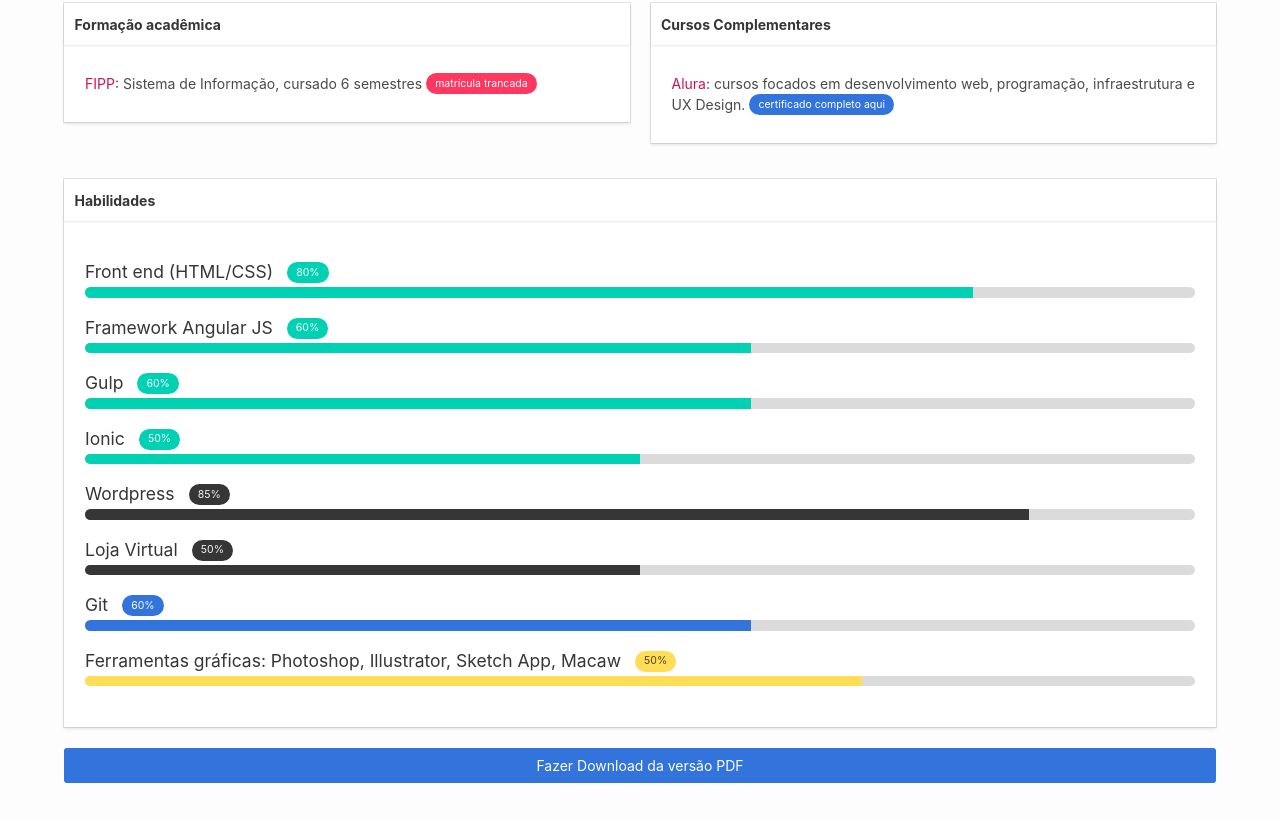
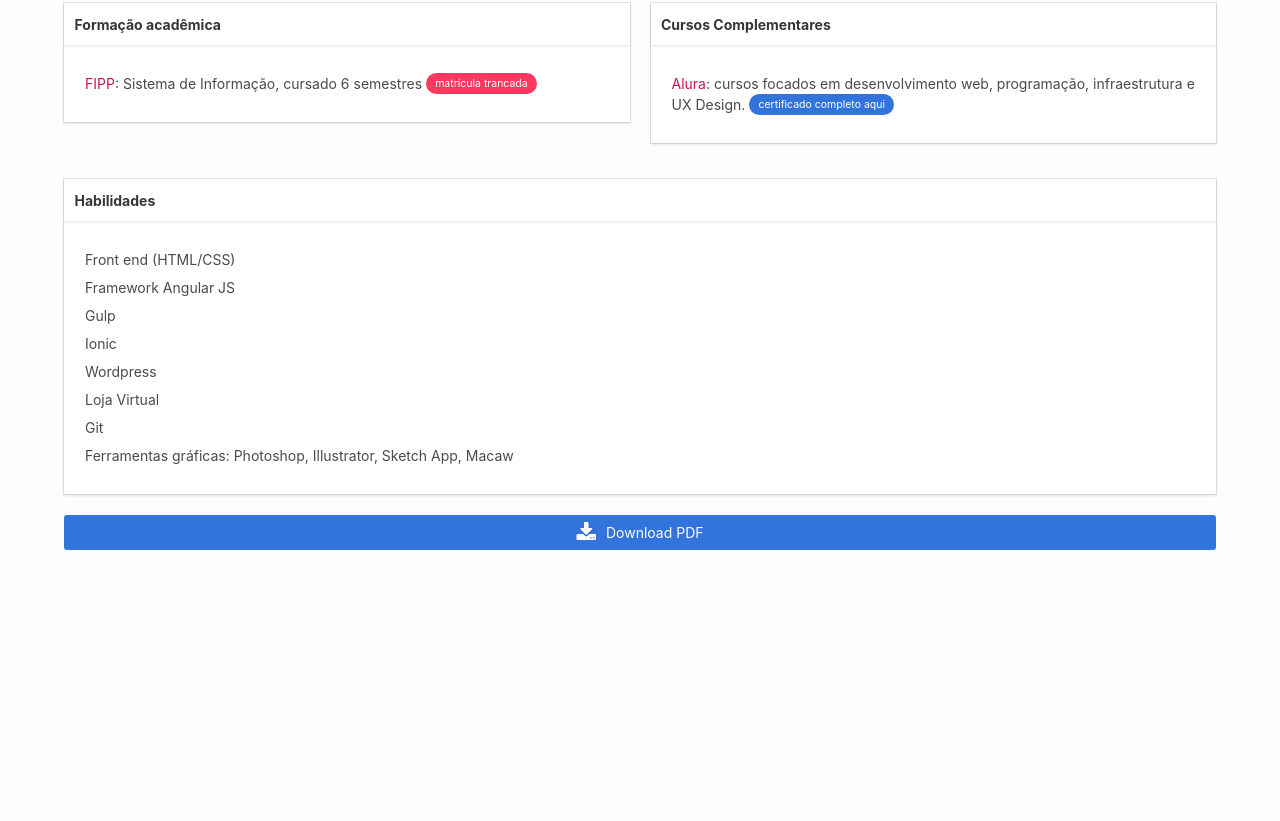
Before and after one commit to andrebrandaoo/andrebrandaoo.github.io, a plain HTML site: page cv.html in a window 1280 px wide. Shown: the part 742-1563 px from the top of the page. After the commit the page ends 1374 px from the top, so only its background shows below. Drawn offline with Linux system fonts and the light colour scheme.

Commit message:
fix some features with facebook communit help

```diff
--- a/cv.html
+++ b/cv.html
@@ -16,6 +16,7 @@
   <meta name="apple-mobile-web-app-status-bar-style" content="#00BCD4">
   <meta name="p:domain_verify" content="e4e7b4f583fbff4e172f6b1c126af1ed"/>
 
+  <link rel="stylesheet" href="https://cdnjs.cloudflare.com/ajax/libs/font-awesome/4.7.0/css/font-awesome.css">
   <link rel="stylesheet" href="stylesheets/bulma.css" type="text/css">
   <link rel="stylesheet" href="stylesheets/cv.css" type="text/css">
   <link rel="shortcut icon" href="images/favicon.png">
@@ -170,54 +171,14 @@
               </header>
               <div class="card-content">
                 <div class="content">
-                  <span class="cv-skill"><h3 class="title is-5 cv-title-skills">Front end (HTML/CSS)</h3>
-                    <div class="tag is-primary">
-                      80%
-                    </div>
-                    <progress class="progress is-primary is-small" value="80" max="100">80%</progress>
-                  </span>
-                  <span class="cv-skill"><h3 class="title is-5 cv-title-skills">Framework Angular JS</h3>
-                    <div class="tag is-primary">
-                      60%
-                    </div>
-                    <progress class="progress is-primary is-small" value="60" max="100">60%</progress>
-                  </span>
-                  <span class="cv-skill"><h3 class="title is-5 cv-title-skills">Gulp</h3>
-                    <div class="tag is-primary">
-                      60%
-                    </div>
-                    <progress class="progress is-primary is-small" value="60" max="100">60%</progress>
-                  </span>
-                  <span class="cv-skill"><h3 class="title is-5 cv-title-skills">Ionic</h3>
-                    <div class="tag is-primary">
-                      50%
-                    </div>
-                    <progress class="progress is-primary is-small" value="50" max="100">50%</progress>
-                  </span>
-                  <span class="cv-skill"><h3 class="title is-5 cv-title-skills">Wordpress</h3>
-                    <div class="tag is-dark">
-                      85%
-                    </div>
-                    <progress class="progress is-dark is-small" value="85" max="100">85%</progress>
-                  </span>
-                  <span class="cv-skill"><h3 class="title is-5 cv-title-skills">Loja Virtual</h3>
-                    <div class="tag is-dark">
-                      50%
-                    </div>
-                    <progress class="progress is-dark is-small" value="50" max="100">50%</progress>
-                  </span>
-                  <span class="cv-skill"><h3 class="title is-5 cv-title-skills">Git</h3>
-                    <div class="tag is-info">
-                      60%
-                    </div>
-                    <progress class="progress is-info is-small" value="60" max="100">60%</progress>
-                  </span>
-                  <span class="cv-skill"><h3 class="title is-5 cv-title-skills">Ferramentas gráficas: Photoshop, Illustrator, Sketch App, Macaw</h3>
-                    <div class="tag is-warning">
-                      50%
-                    </div>
-                    <progress class="progress is-warning is-small" value="70" max="100">70%</progress>
-                  </span>
+                  <span>Front end (HTML/CSS)</span>
+                  <span>Framework Angular JS</span>
+                  <span>Gulp</span>
+                  <span>Ionic</span>
+                  <span>Wordpress</span>
+                  <span>Loja Virtual</span>
+                  <span>Git</span>
+                  <span>Ferramentas gráficas: Photoshop, Illustrator, Sketch App, Macaw</span>
 
                 </div>
               </div>
@@ -227,7 +188,7 @@
         </div>
 
         <a  href="Curriculo_Andre_Brandao_Ferreira.pdf" target="_blank" class="button is-info is-fullwidth">
-          Fazer Download da versão PDF
+          <i class="fa fa-download"></i>Download PDF
         </a>
 
       </div>
--- a/stylesheets/cv.css
+++ b/stylesheets/cv.css
@@ -87,10 +87,6 @@ a{
   margin-top: 4px;
 }
 
-.card-content span.cv-skill{
-  margin: 20px 0;
+i{
+  margin-right: 10px
 }
-.cv-title-skills{
-  display: inline;
-  margin: 3px 10px 0 0;
-}
```
